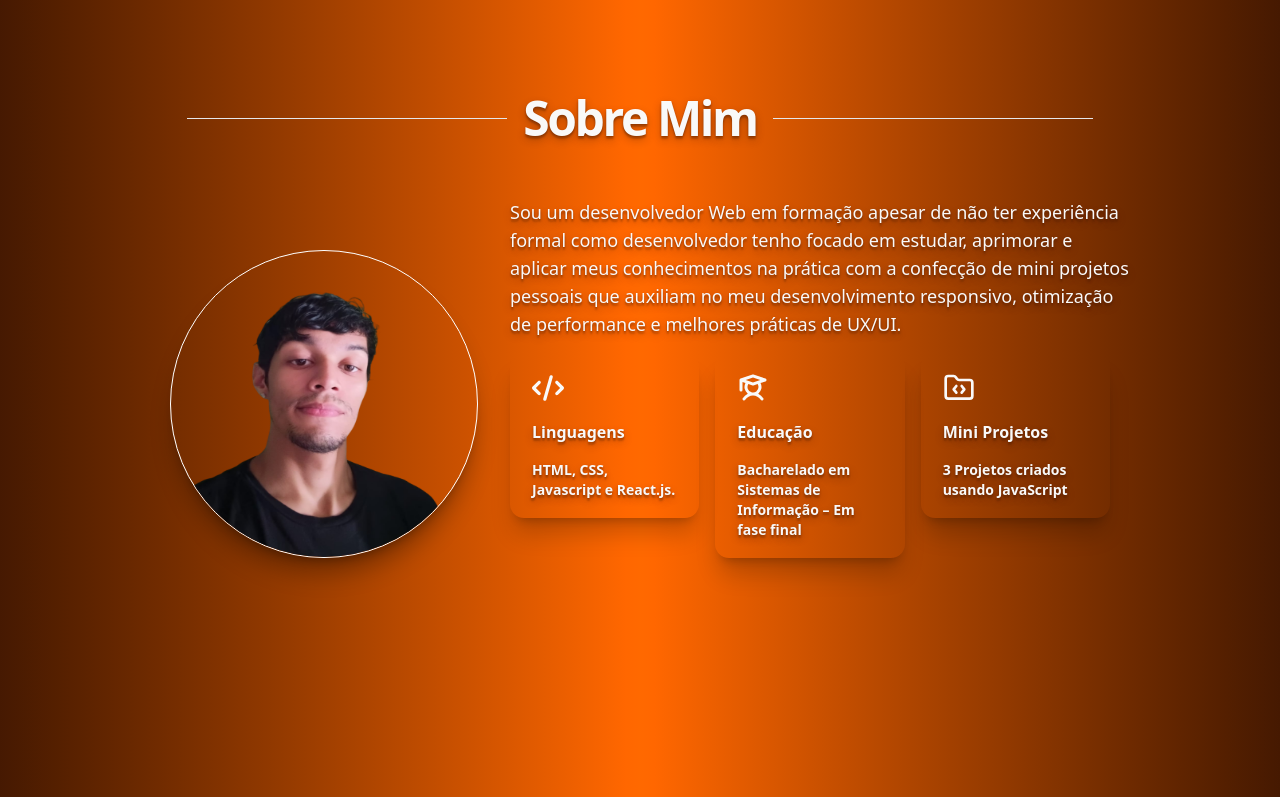
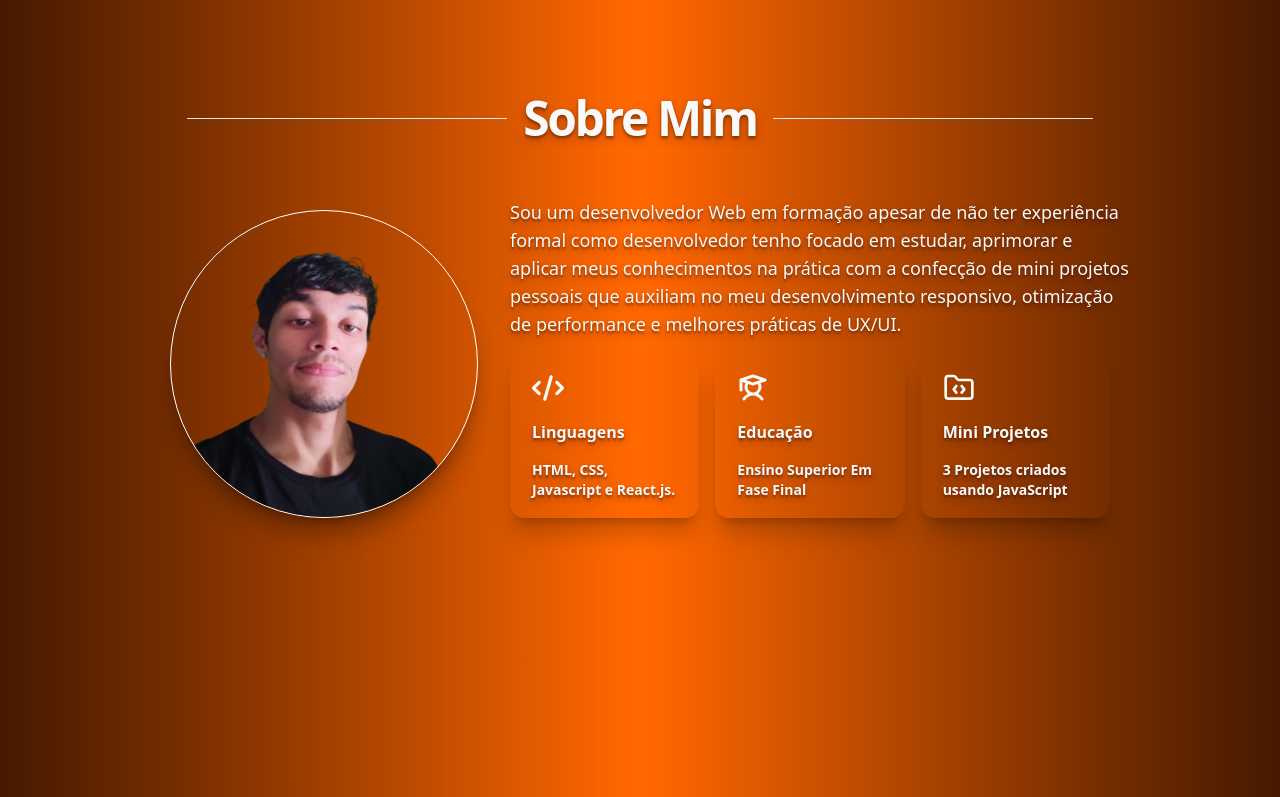
Before and after one commit to GabrielCodamo/Portfolio, a Next.js app: page / in a window 1280 px wide. Shown: the part 864-1661 px from the top of the page. Built offline with nearby package versions, Linux system fonts and the light colour scheme.

Commit message:
corrigindo-imagens

```diff
--- a/components/sections/About.tsx
+++ b/components/sections/About.tsx
@@ -4,7 +4,7 @@ import { PiStudentBold } from "react-icons/pi";
 import { LuFolderCode } from "react-icons/lu";
 import { FaCode } from "react-icons/fa6";
 import { motion } from "framer-motion";
-import perfilSobremim from "/assets/PerfilAbout.png"
+import perfilSobremim from "../../assets/PerfilAbout.png"
 import Image from "next/image";
 import { Separator } from "@/components/ui/separator";
 
@@ -68,8 +68,7 @@ export default function About() {
               <Card className="flex py-4 px-5 border-2 bg-transparent shadow-xl/20 border-transparent">
                 <PiStudentBold className="w-8 h-8 text-[#f9f9f9]" />
                 <span className="font-extrabold text-[#f9f9f9] text-shadow-amber-950 text-shadow-lg/30">Educação</span>
-                <p className="text-[#f9f9f9] font-bold text-sm text-shadow-amber-950 text-shadow-lg/30">Bacharelado em Sistemas de
-                  Informação – Em fase final</p>
+                <p className="text-[#f9f9f9] font-bold text-sm text-shadow-amber-950 text-shadow-lg/30">Ensino Superior Em Fase Final</p>
               </Card>
             </motion.div>
             <motion.div
--- a/components/sections/Home.tsx
+++ b/components/sections/Home.tsx
@@ -1,7 +1,7 @@
 "use client"
 import * as motion from "motion/react-client"
 
-import imagemportifolio from "/assets/teste003.jpeg"
+import imagemportifolio from "../../assets/imagemportifolio.jpeg"
 
 import Image from "next/image";
 import Link from "next/link";
--- a/components/sections/Skills.tsx
+++ b/components/sections/Skills.tsx
@@ -6,7 +6,7 @@ import { FaCss3Alt, FaHtml5, FaReact } from "react-icons/fa";
 
 import { motion } from "framer-motion";
 
-import typescript from "/assets/typescript.svg"
+import typescript from "../../assets/typescript.svg"
 
 // import Animation from "@/components/animations/animation-card";
 
```
Also changed, not shown: tsconfig.json (+19 -5 lines), assets/imagemportifolio.jpeg (renamed from assets/teste003.jpeg).
